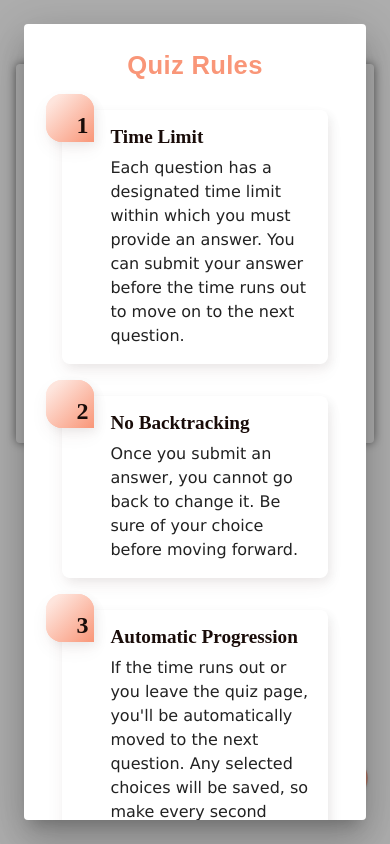
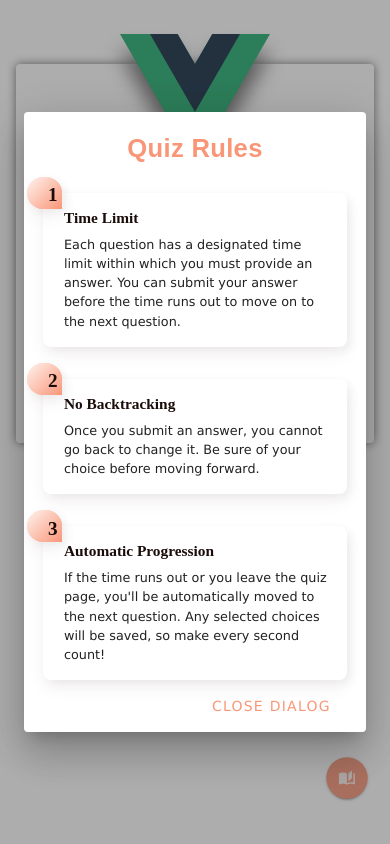
Before and after one commit to Feralwater/Q-for-Quizzes, a Vue app: page / in a window 390 px wide. Both pictures are taken after a click on the button 346 px from the left and 777 px from the top of the page. Built offline with nearby package versions, Linux system fonts and the light colour scheme.

Commit message:
Add mobile styling to DialogWindow and QuizRules components

```diff
--- a/src/components/DialogWindow/DialogWindow.scss
+++ b/src/components/DialogWindow/DialogWindow.scss
@@ -8,4 +8,8 @@
     color: var(--primary);
     text-align: center;
   }
+
+  &__mobile {
+    padding: 0.5rem 1.2rem 0 1.2rem;
+  }
 }
--- a/src/components/DialogWindow/DialogWindow.vue
+++ b/src/components/DialogWindow/DialogWindow.vue
@@ -1,4 +1,6 @@
 <script setup lang="ts">
+
+import { useDisplay } from 'vuetify'
 
 defineProps({
   dialogTitle: {
@@ -15,6 +17,7 @@ defineProps({
   },
 });
 
+const { xs } = useDisplay();
 </script>
 
 <template>
@@ -29,7 +32,10 @@ defineProps({
     </template>
 
     <template #default="{ isActive }">
-      <v-card class="dialog">
+      <v-card :class="{
+        dialog: true,
+        dialog__mobile: xs,
+      }">
         <v-card-title class="dialog__title">
           {{ dialogTitle }}
         </v-card-title>
--- a/src/views/DashboardView/Components/QuizRules/QuizRules.scss
+++ b/src/views/DashboardView/Components/QuizRules/QuizRules.scss
@@ -7,7 +7,7 @@
     margin-bottom: .5rem;
   }
 
-  > li {
+  &__item {
     border-radius: 0 0.5rem 0.5rem 0.5rem;
     box-shadow: 0.25rem 0.25rem 0.6rem rgba(0, 0, 0, 0.05), 0 0.5rem 1.125rem rgba(75, 0, 0, 0.05);
     counter-increment: gradient-counter;
@@ -44,5 +44,16 @@
     + li {
       margin-top: 2rem;
     }
+
+    &__mobile {
+      font-size: .8rem;
+      padding: 1rem 1rem 1rem 1.3rem;
+
+      &::before,
+      &::after {
+        height: 2rem;
+        width: 2.2rem;
+      }
+    }
   }
 }
--- a/src/views/DashboardView/Components/QuizRules/QuizRules.vue
+++ b/src/views/DashboardView/Components/QuizRules/QuizRules.vue
@@ -1,4 +1,6 @@
 <script setup lang="ts">
+import { useDisplay } from 'vuetify';
+
 const rules = [
   {
     title: 'Time Limit',
@@ -13,6 +15,8 @@ const rules = [
     description: 'If the time runs out or you leave the quiz page, you\'ll be automatically moved to the next question. Any selected choices will be saved, so make every second count!',
   },
 ];
+
+const { xs } = useDisplay();
 </script>
 
 <template>
@@ -20,6 +24,10 @@ const rules = [
     <li
       v-for="(rule, index) in rules"
       :key="index"
+      :class="{
+        rules__item: true,
+        rules__item__mobile: xs,
+      }"
     >
       <div class="rules__title">
         {{ rule.title }}
```
